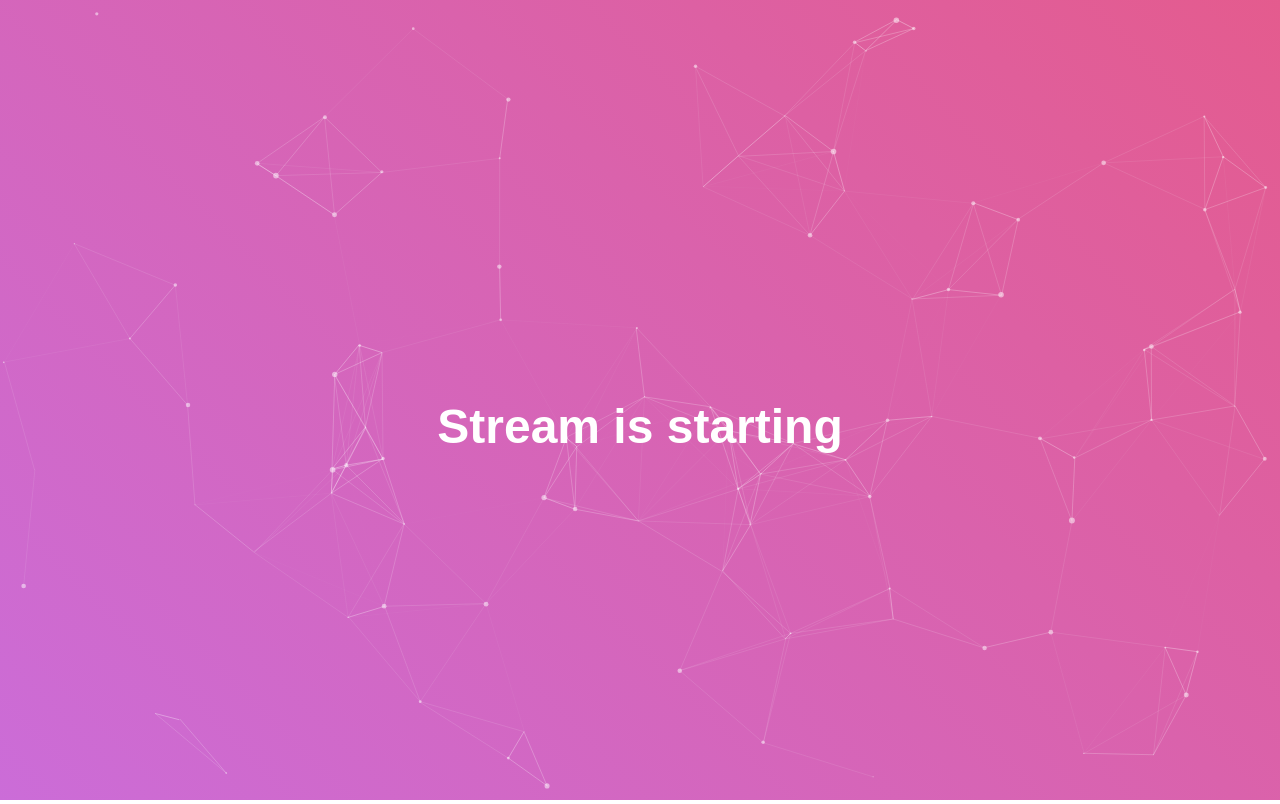
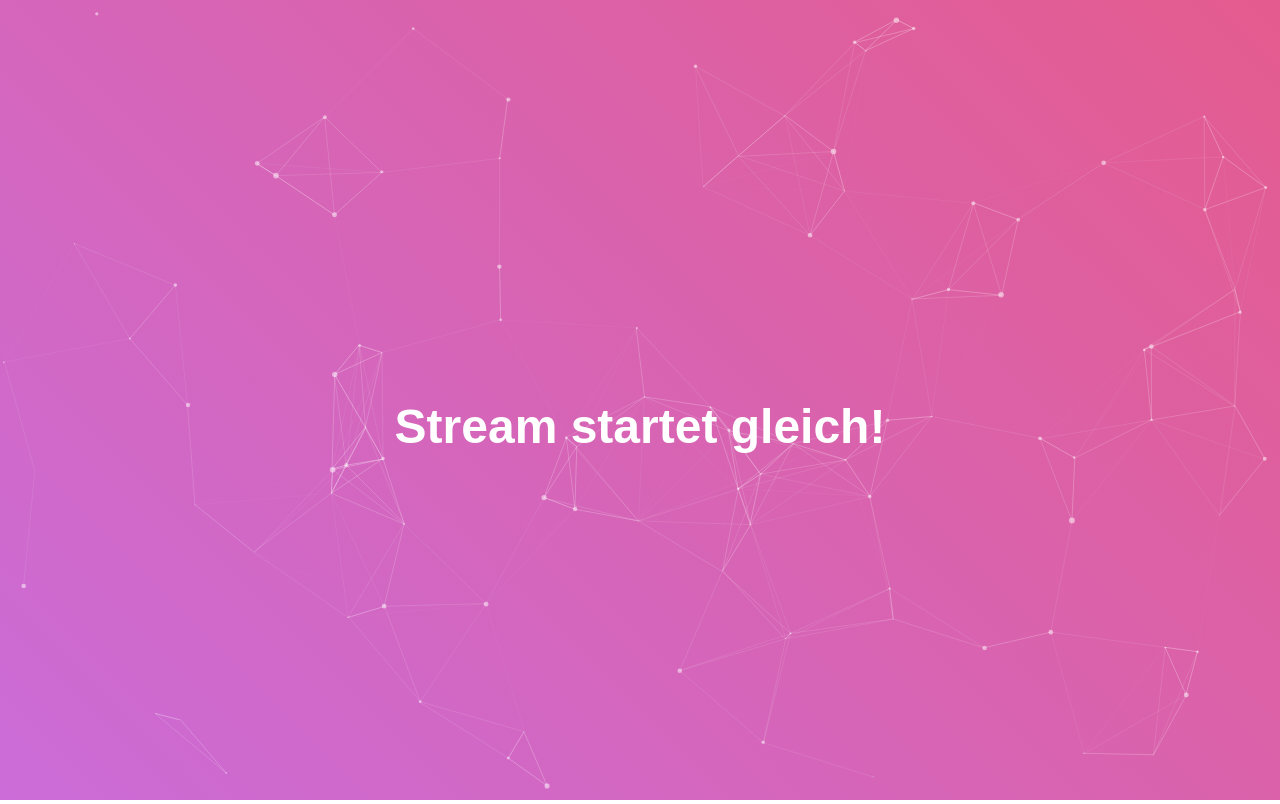
Before and after one commit to 5XGhost143/Ghost143.de-src, a plain HTML site: page starting.html in a window 1280 px wide. Drawn offline with nearby package versions, Linux system fonts and the light colour scheme.

Commit message:
Update starting.html

```diff
--- a/starting.html
+++ b/starting.html
@@ -23,7 +23,7 @@
 
     <div id="particles-js"></div>
     <div class="content">
-        <h1>Stream is starting</h1>
+        <h1>Stream startet gleich!</h1>
     </div>
 
     <script src="https://cdn.jsdelivr.net/particles.js/2.0.0/particles.min.js"></script>
```
